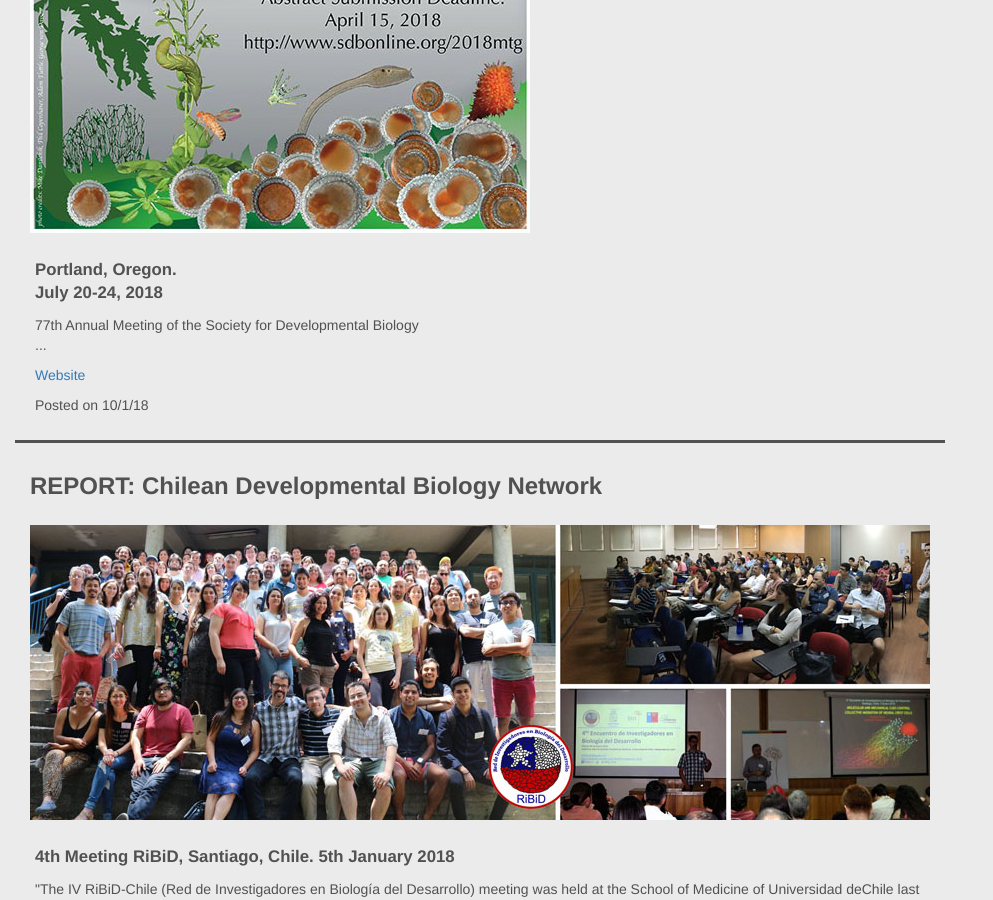
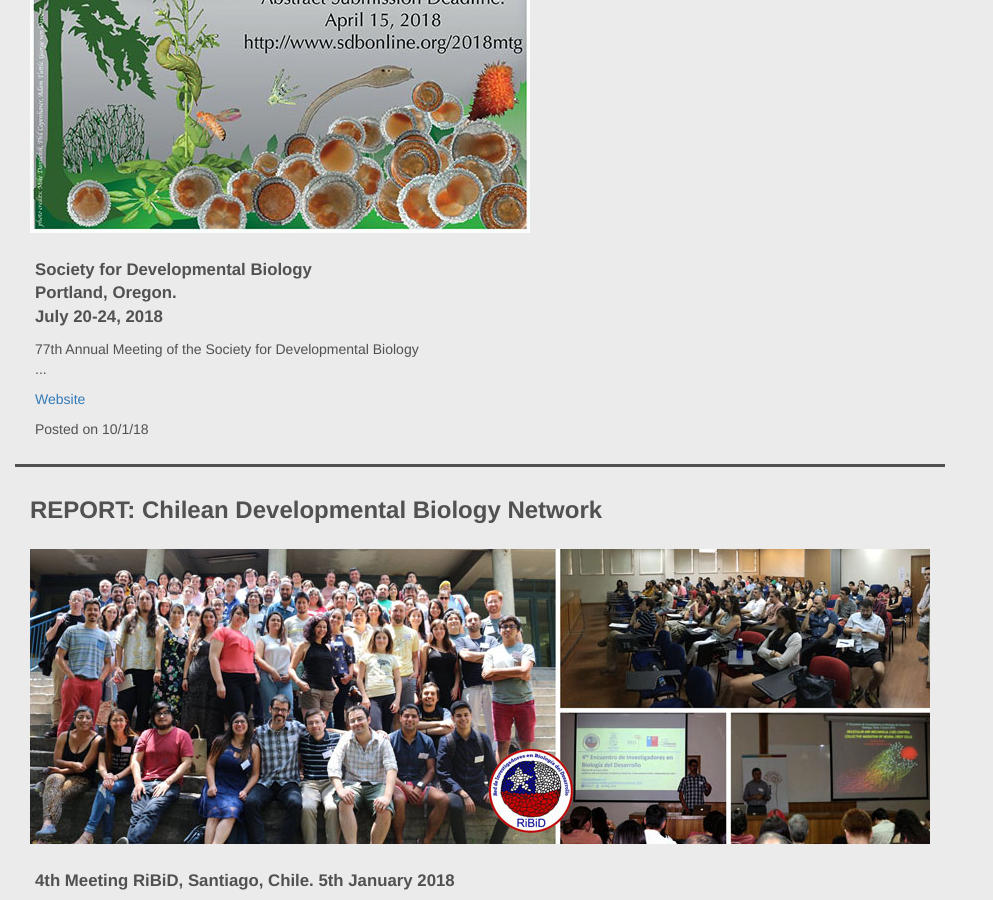
Before and after one commit to lasdb/lasdb.github.io, a Jekyll site: the page built from _posts/2000-01-01-news.markdown, in a window 1280 px wide and 900 px high, scrolled down 2460 px. Shown: the whole window, without its empty margins (0-993 px from the left). Built offline with Jekyll 4.4.1, drawn with Linux system fonts in a browser that asks for light colours; nearby versions of some CDN libraries.

Commit message:
Update 2000-01-01-news.markdown

```diff
--- a/_posts/2000-01-01-news.markdown
+++ b/_posts/2000-01-01-news.markdown
@@ -30,7 +30,7 @@ news:
 
   - title: 'SDB 2018 Annual Meeting'
     date: '10/1/18'
-    subtitle: 'Portland, Oregon. <br> July 20-24, 2018'
+    subtitle: 'Society for Developmental Biology <br>Portland, Oregon. <br> July 20-24, 2018'
     body: '77th Annual Meeting of the Society for Developmental Biology  <br>... '
     imageSm: 'img/news/SDB-sm.png'
     imageBg: '../img/news/SDB2018-bg.jpg'
```
